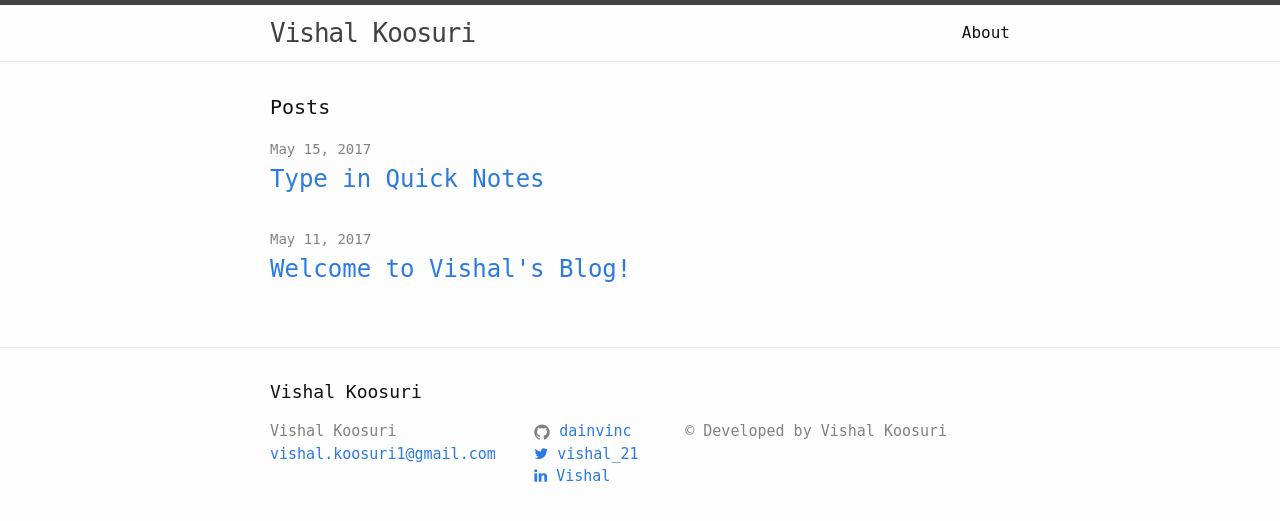
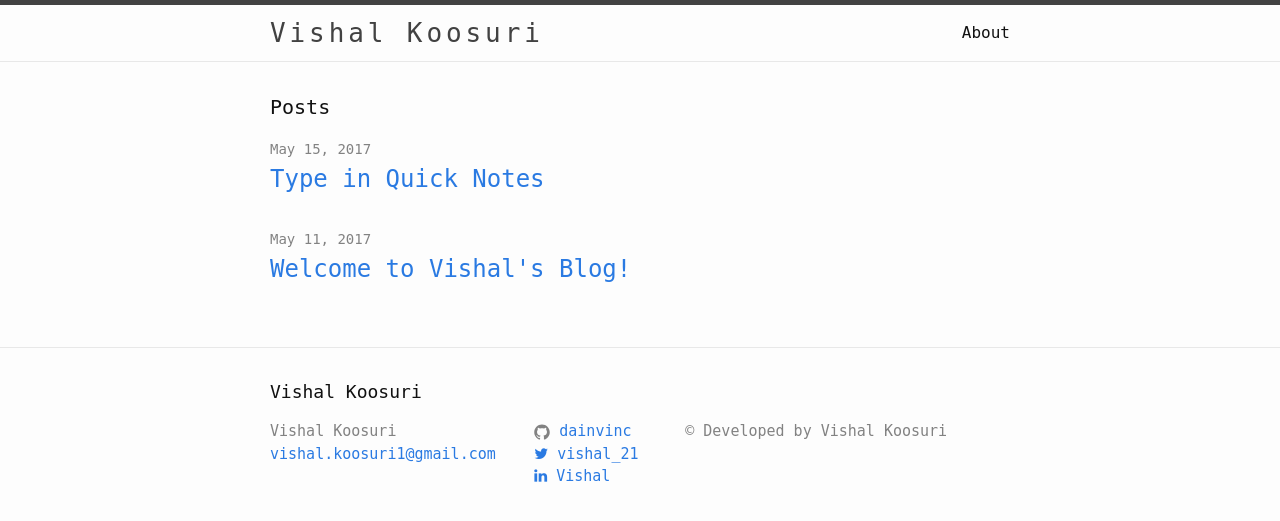
Before and after one commit to dainvinc/dainvinc.github.io, a Jekyll site: the page built from index.html, in a window 1280 px wide. Shown: the top 521 px of the page. Built offline with Jekyll 4.4.1, drawn with Linux system fonts in a browser that asks for light colours; nearby versions of some CDN libraries.

Commit message:
Updated various properties for the typewriter effect

```diff
--- a/css/custom.css
+++ b/css/custom.css
@@ -22,8 +22,9 @@
 .site-title {
     overflow: hidden;
     border-right: .15em solid orange;
+    white-space: nowrap;
     margin: 0 auto;
-    white-space: nowrap;
+    letter-spacing: 0.15em;
     animation:
         typing 5s steps(40, end),
         blink-caret .75s step-end infinite
@@ -31,7 +32,7 @@
 
 @keyframes typing {
     from {width: 0}
-    to {width: auto}
+    to {width: 100%}
 }
 
 @keyframes blink-caret {
```
